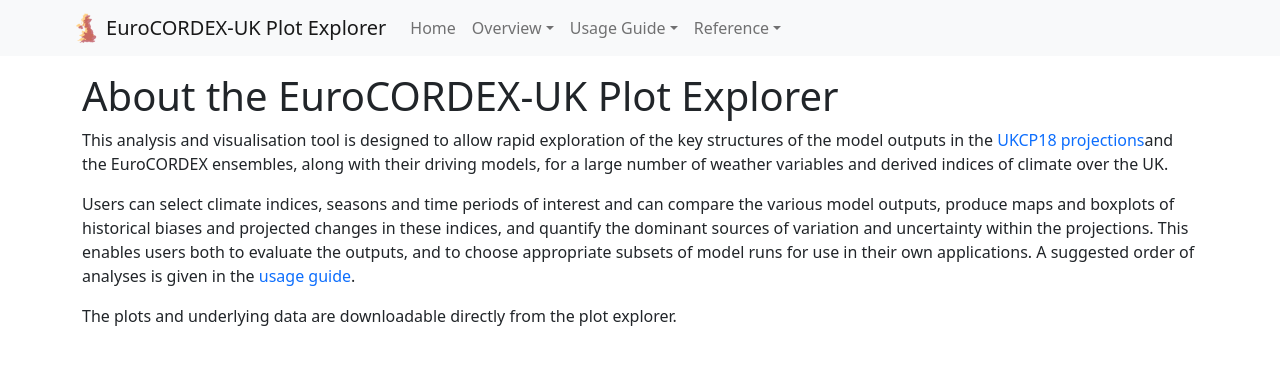
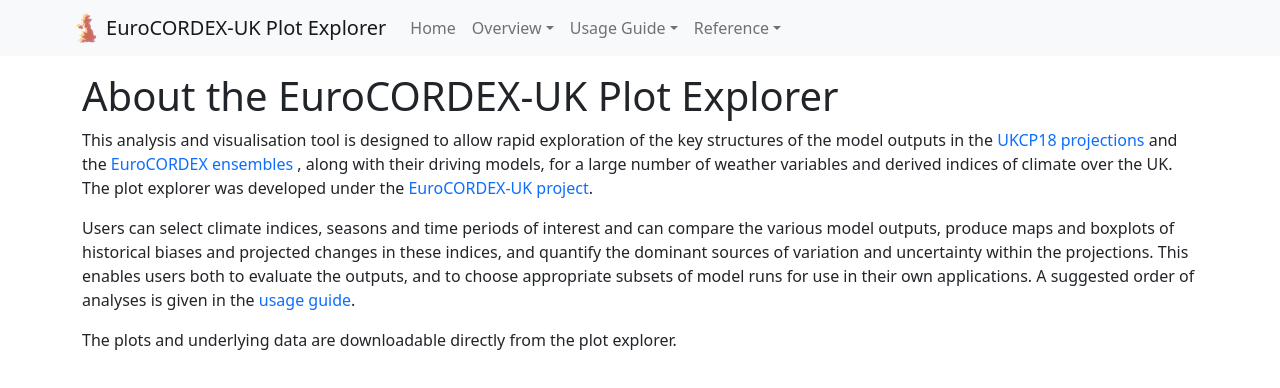
Before and after one commit to UCL/UKCORDEX-plot-explorer-dev, a React (Create React App) app: page /#/about-explorer in a window 1280 px wide. Shown: the top 388 px of the page. Built offline with nearby package versions, Linux system fonts and the light colour scheme.

Commit message:
Update AboutExplorer.js
Further links added to 'about' page after successful initial test

```diff
--- a/src/components/ExtraPages/About/AboutExplorer.js
+++ b/src/components/ExtraPages/About/AboutExplorer.js
@@ -8,9 +8,10 @@ export default function AboutExplorer() {
         <h1>About the EuroCORDEX-UK Plot Explorer</h1>
         <p>
           This analysis and visualisation tool is designed to allow rapid exploration of the
-          key structures of the model outputs in the <a href='https://www.metoffice.gov.uk/research/approach/collaboration/ukcp/about'>UKCP18 projections</a>
-          and the EuroCORDEX ensembles, along with their driving models, for a large
-          number of weather variables and derived indices of climate over the UK.
+          key structures of the model outputs in the <a href='https://www.metoffice.gov.uk/research/approach/collaboration/ukcp/about'>UKCP18 projections</a>{" "}
+          and the <a href='https://www.euro-cordex.net/'>EuroCORDEX ensembles</a>{" "},
+          along with their driving models, for a large number of weather variables and derived indices of climate over the UK.
+          The plot explorer was developed under the <a href='https://github-pages.ucl.ac.uk/EuroCORDEX-UK-plot-explorer/#/about'>EuroCORDEX-UK project</a>.
         </p>
         <p>
           Users can select climate indices, seasons and time periods of interest and can compare the various model outputs,
```
